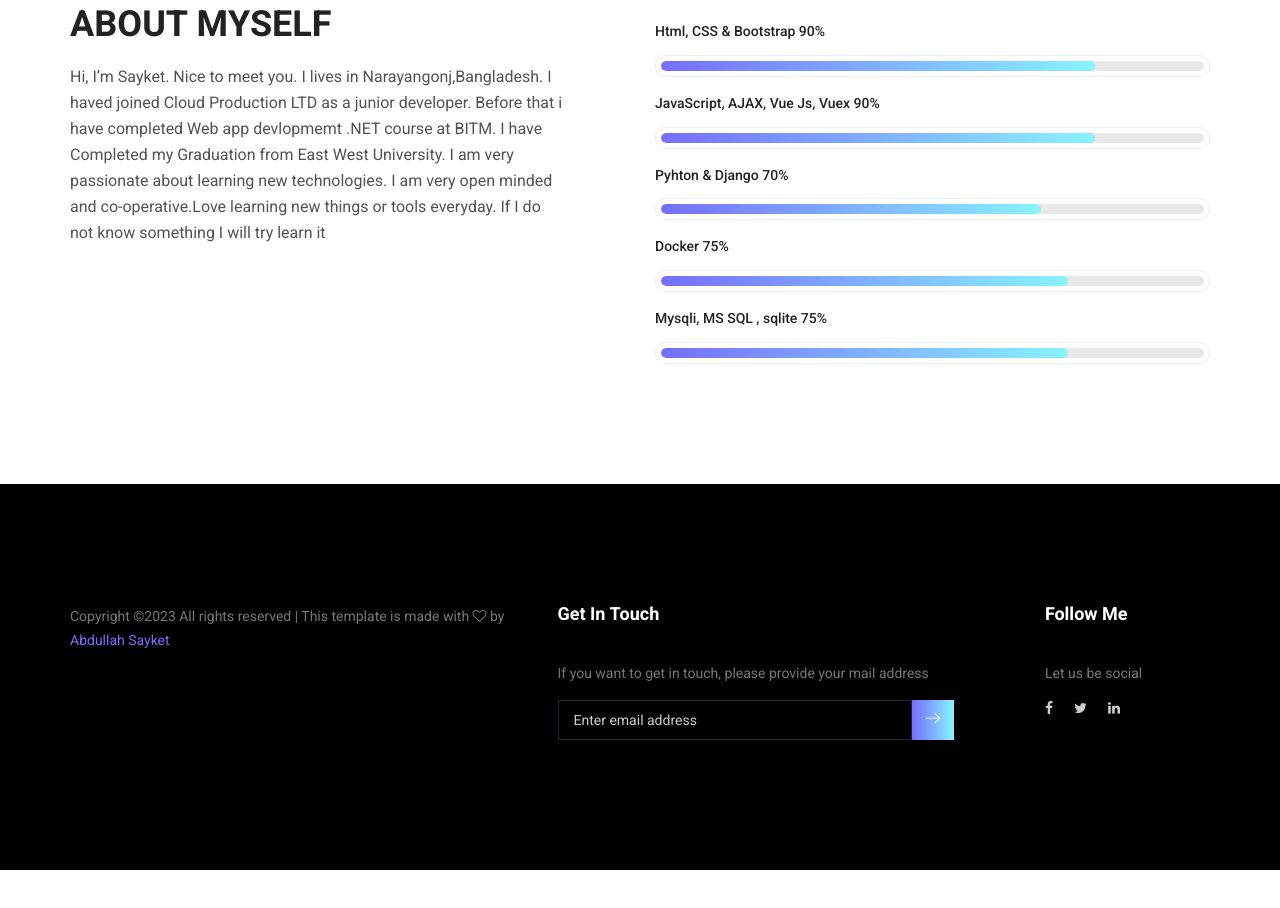
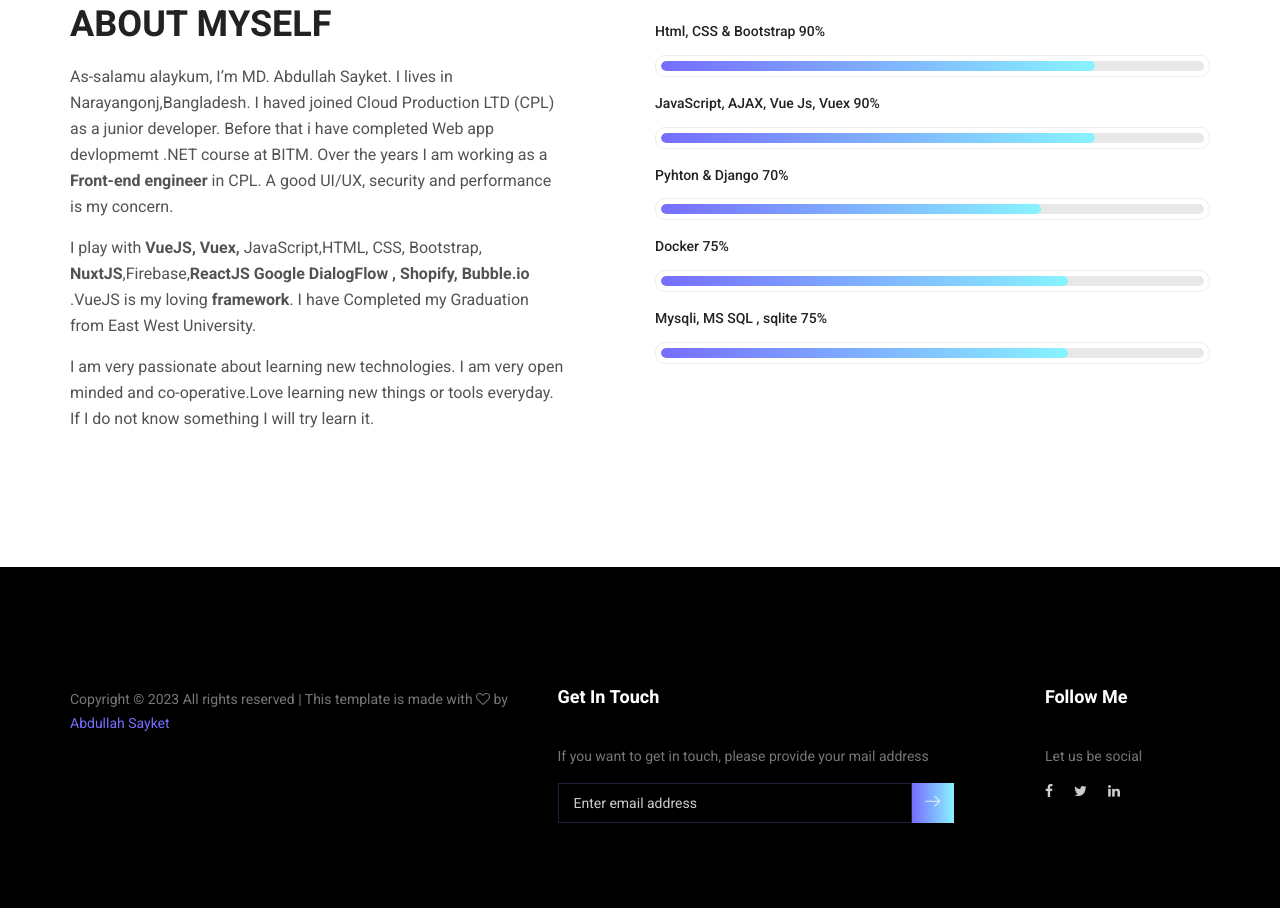
Before and after one commit to abduallahnoorsayket/MyPortfolio, a plain HTML site: page about-us.html in a window 1280 px wide. Shown: the part 1408-2316 px from the top of the page. Before the commit the page ends 2278 px from the top, so only its background shows below. Drawn offline with Linux system fonts and the light colour scheme.

Commit message:
about me updated

```diff
--- a/about-us.html
+++ b/about-us.html
@@ -1,47 +1,64 @@
-<!doctype html>
+<!DOCTYPE html>
 <html lang="en">
   <head>
     <!-- Required meta tags -->
-        <meta charset="utf-8">
-        <meta name="viewport" content="width=device-width, initial-scale=1, shrink-to-fit=no">
-        <link rel="icon" href="img/favicon.png" type="image/png">
-        <title>About sayket </title>
+    <meta charset="utf-8" />
+    <meta
+      name="viewport"
+      content="width=device-width, initial-scale=1, shrink-to-fit=no"
+    />
+    <link rel="icon" href="img/favicon.png" type="image/png" />
+    <title>About sayket</title>
     <!-- Bootstrap CSS -->
-        <link rel="stylesheet" href="css/bootstrap.css">
-        <link rel="stylesheet" href="vendors/linericon/style.css">
-        <link rel="stylesheet" href="css/font-awesome.min.css">
-        <link rel="stylesheet" href="vendors/owl-carousel/owl.carousel.min.css">
-        <link rel="stylesheet" href="vendors/lightbox/simpleLightbox.css">
-        <link rel="stylesheet" href="vendors/nice-select/css/nice-select.css">
-        <link rel="stylesheet" href="vendors/animate-css/animate.css">
-        <link rel="stylesheet" href="vendors/popup/magnific-popup.css">
+    <link rel="stylesheet" href="css/bootstrap.css" />
+    <link rel="stylesheet" href="vendors/linericon/style.css" />
+    <link rel="stylesheet" href="css/font-awesome.min.css" />
+    <link rel="stylesheet" href="vendors/owl-carousel/owl.carousel.min.css" />
+    <link rel="stylesheet" href="vendors/lightbox/simpleLightbox.css" />
+    <link rel="stylesheet" href="vendors/nice-select/css/nice-select.css" />
+    <link rel="stylesheet" href="vendors/animate-css/animate.css" />
+    <link rel="stylesheet" href="vendors/popup/magnific-popup.css" />
     <!-- main css -->
-        <link rel="stylesheet" href="css/style.css">
-        <link rel="stylesheet" href="css/responsive.css">
+    <link rel="stylesheet" href="css/style.css" />
+    <link rel="stylesheet" href="css/responsive.css" />
   </head>
   <body>
-
     <!--================Header Menu Area =================-->
     <header class="header_area">
       <div class="main_menu">
         <nav class="navbar navbar-expand-lg navbar-light">
           <div class="container box_1620">
             <!-- Brand and toggle get grouped for better mobile display -->
-						<a class="navbar-brand logo_h" href="index.html"><h2 style="color:white">Md. Abdullah Sayket</h2></a>
-						<button class="navbar-toggler" type="button" data-toggle="collapse" data-target="#navbarSupportedContent" aria-controls="navbarSupportedContent" aria-expanded="false" aria-label="Toggle navigation">
+            <a class="navbar-brand logo_h" href="index.html"
+              ><h2 style="color: white">Md. Abdullah Sayket</h2></a
+            >
+            <button
+              class="navbar-toggler"
+              type="button"
+              data-toggle="collapse"
+              data-target="#navbarSupportedContent"
+              aria-controls="navbarSupportedContent"
+              aria-expanded="false"
+              aria-label="Toggle navigation"
+            >
               <span class="icon-bar"></span>
               <span class="icon-bar"></span>
               <span class="icon-bar"></span>
             </button>
             <!-- Collect the nav links, forms, and other content for toggling -->
-						<div class="collapse navbar-collapse offset" id="navbarSupportedContent">
+            <div
+              class="collapse navbar-collapse offset"
+              id="navbarSupportedContent"
+            >
               <ul class="nav navbar-nav menu_nav ml-auto">
-								<li class="nav-item active"><a class="nav-link" href="index.html">Home</a></li>
-								<li class="nav-item"><a class="nav-link" href="about-us.html">About</a></li>
-
+                <li class="nav-item active">
+                  <a class="nav-link" href="index.html">Home</a>
+                </li>
+                <li class="nav-item">
+                  <a class="nav-link" href="about-us.html">About</a>
+                </li>
               </ul>
             </div>
-
           </div>
         </nav>
       </div>
@@ -66,14 +83,13 @@
     </section>
     <!--================End Home Banner Area =================-->
 
-
     <!--================Home Banner Area =================-->
     <section class="profile_area">
       <div class="container">
         <div class="profile_inner p_120">
           <div class="row">
             <div class="col-lg-5">
-							<img class="img-fluid" src="img/personal-2.jpg" alt="">
+              <img class="img-fluid" src="img/personal-2.jpg" alt="" />
             </div>
             <div class="col-lg-7">
               <div class="personal_text">
@@ -82,15 +98,45 @@
                 <h4>Designer, Front-end Developer</h4>
                 <p></p>
                 <ul class="list basic_info">
-									<li><a href="#"><i class="lnr lnr-calendar-full"></i> 9th july , 1994</a></li>
-									<li><a href="#"><i class="lnr lnr-phone-handset"></i>018 4582 4595</a></li>
-									<li><a href="#"><i class="lnr lnr-envelope"></i>abdullahnoorsayket@gmail.com</a></li>
-									<li><a href="#"><i class="lnr lnr-home"></i> Narayangonj, Bangladesh</a></li>
+                  <li>
+                    <a href="#"
+                      ><i class="lnr lnr-calendar-full"></i> 9th july , 1994</a
+                    >
+                  </li>
+                  <li>
+                    <a href="#"
+                      ><i class="lnr lnr-phone-handset"></i>018 4582 4595</a
+                    >
+                  </li>
+                  <li>
+                    <a href="#"
+                      ><i class="lnr lnr-envelope"></i
+                      >abdullahnoorsayket@gmail.com</a
+                    >
+                  </li>
+                  <li>
+                    <a href="#"
+                      ><i class="lnr lnr-home"></i> Narayangonj, Bangladesh</a
+                    >
+                  </li>
                 </ul>
                 <ul class="list personal_social">
-									<li><a href="https://www.facebook.com/abd.sayket"><i class="fa fa-facebook"></i></a></li>
-									<li><a href="https://twitter.com/AbdullahSayket"><i class="fa fa-twitter"></i></a></li>
-									<li><a href="https://www.linkedin.com/in/abdullah-noor-sayket-b4b4a7166/"><i class="fa fa-linkedin"></i></a></li>
+                  <li>
+                    <a href="https://www.facebook.com/abd.sayket"
+                      ><i class="fa fa-facebook"></i
+                    ></a>
+                  </li>
+                  <li>
+                    <a href="https://twitter.com/AbdullahSayket"
+                      ><i class="fa fa-twitter"></i
+                    ></a>
+                  </li>
+                  <li>
+                    <a
+                      href="https://www.linkedin.com/in/abdullah-noor-sayket-b4b4a7166/"
+                      ><i class="fa fa-linkedin"></i
+                    ></a>
+                  </li>
                 </ul>
               </div>
             </div>
@@ -107,10 +153,29 @@
           <div class="col-lg-6">
             <div class="welcome_text">
               <h4>About Myself</h4>
-        					<p>Hi, I’m Sayket. Nice to meet you. I lives in Narayangonj,Bangladesh. I haved  joined  Cloud Production LTD   as a junior developer.
-								 Before that  i have completed Web app devlopmemt .NET course at BITM. I have Completed my Graduation from
-								 East West University. I am  very passionate about learning
-								new  technologies.  I am very open minded and co-operative.Love learning new things or tools everyday. If I do not know something I will try learn it</p>
+              <p>
+                As-salamu alaykum, I’m MD. Abdullah Sayket. I lives in
+                Narayangonj,Bangladesh. I haved joined Cloud Production LTD
+                (CPL) as a junior developer. Before that i have completed Web
+                app devlopmemt .NET course at BITM. Over the years I am working
+                as a
+                <strong> Front-end engineer</strong> in CPL. A good UI/UX,
+                security and performance is my concern.
+              </p>
+              <p>
+                I play with
+                <strong>VueJS, Vuex,</strong>
+                JavaScript,HTML, CSS, Bootstrap,
+                <strong>NuxtJS</strong>,Firebase,<strong>ReactJS</strong>
+                <strong>Google DialogFlow , Shopify, Bubble.io</strong> .VueJS
+                is my loving <strong>framework</strong>. I have Completed my
+                Graduation from East West University.
+              </p>
+              <p>
+                I am very passionate about learning new technologies. I am very
+                open minded and co-operative.Love learning new things or tools
+                everyday. If I do not know something I will try learn it.
+              </p>
               <!-- <div class="row">
         						<div class="col-md-4">
         							<div class="wel_item">
@@ -139,20 +204,36 @@
           <div class="col-lg-6">
             <div class="tools_expert">
               <div class="skill_main">
-
                 <div class="skill_item">
-									<h4>Html, CSS & Bootstrap <span class="counter">90</span>%</h4>
+                  <h4>
+                    Html, CSS & Bootstrap <span class="counter">90</span>%
+                  </h4>
                   <div class="progress_br">
                     <div class="progress">
-											<div class="progress-bar" role="progressbar" aria-valuenow="80" aria-valuemin="0" aria-valuemax="100"></div>
+                      <div
+                        class="progress-bar"
+                        role="progressbar"
+                        aria-valuenow="80"
+                        aria-valuemin="0"
+                        aria-valuemax="100"
+                      ></div>
                     </div>
                   </div>
                 </div>
                 <div class="skill_item">
-									<h4>JavaScript, AJAX, Vue Js, Vuex  <span class="counter">90</span>%</h4>
+                  <h4>
+                    JavaScript, AJAX, Vue Js, Vuex
+                    <span class="counter">90</span>%
+                  </h4>
                   <div class="progress_br">
                     <div class="progress">
-											<div class="progress-bar" role="progressbar" aria-valuenow="80" aria-valuemin="0" aria-valuemax="100"></div>
+                      <div
+                        class="progress-bar"
+                        role="progressbar"
+                        aria-valuenow="80"
+                        aria-valuemin="0"
+                        aria-valuemax="100"
+                      ></div>
                     </div>
                   </div>
                 </div>
@@ -160,28 +241,46 @@
                   <h4>Pyhton & Django <span class="counter">70</span>%</h4>
                   <div class="progress_br">
                     <div class="progress">
-											<div class="progress-bar" role="progressbar" aria-valuenow="70" aria-valuemin="0" aria-valuemax="100"></div>
+                      <div
+                        class="progress-bar"
+                        role="progressbar"
+                        aria-valuenow="70"
+                        aria-valuemin="0"
+                        aria-valuemax="100"
+                      ></div>
                     </div>
                   </div>
                 </div>
                 <div class="skill_item">
-									<h4>Docker  <span class="counter">75</span>%</h4>
+                  <h4>Docker <span class="counter">75</span>%</h4>
                   <div class="progress_br">
                     <div class="progress">
-											<div class="progress-bar" role="progressbar" aria-valuenow="75" aria-valuemin="0" aria-valuemax="100"></div>
+                      <div
+                        class="progress-bar"
+                        role="progressbar"
+                        aria-valuenow="75"
+                        aria-valuemin="0"
+                        aria-valuemax="100"
+                      ></div>
                     </div>
                   </div>
                 </div>
                 <div class="skill_item">
-									<h4>Mysqli, MS SQL , sqlite <span class="counter">75</span>%</h4>
+                  <h4>
+                    Mysqli, MS SQL , sqlite <span class="counter">75</span>%
+                  </h4>
                   <div class="progress_br">
                     <div class="progress">
-											<div class="progress-bar" role="progressbar" aria-valuenow="75" aria-valuemin="0" aria-valuemax="100"></div>
+                      <div
+                        class="progress-bar"
+                        role="progressbar"
+                        aria-valuenow="75"
+                        aria-valuemin="0"
+                        aria-valuemax="100"
+                      ></div>
                     </div>
                   </div>
                 </div>
-
-
               </div>
             </div>
           </div>
@@ -248,9 +347,19 @@
         						<h3>About Me</h3>
         					</div>
         					<p>Do you want to be even more successful? Learn to love learning and growth. The more effort you put into improving your skills,</p> -->
-        					<p><!-- Link back to Colorlib can't be removed. Template is licensed under CC BY 3.0. -->
-Copyright &copy;<script>document.write(new Date().getFullYear());</script> All rights reserved | This template is made with <i class="fa fa-heart-o" aria-hidden="true"></i> by <a href="https://github.com/abduallahnoorsayket" target="_blank">Abdullah Sayket</a>
-<!-- Link back to Colorlib can't be removed. Template is licensed under CC BY 3.0. --></p>
+              <p>
+                <!-- Link back to Colorlib can't be removed. Template is licensed under CC BY 3.0. -->
+                Copyright &copy;
+                <script>
+                  document.write(new Date().getFullYear());
+                </script>
+                All rights reserved | This template is made with
+                <i class="fa fa-heart-o" aria-hidden="true"></i> by
+                <a href="https://github.com/abduallahnoorsayket" target="_blank"
+                  >Abdullah Sayket</a
+                >
+                <!-- Link back to Colorlib can't be removed. Template is licensed under CC BY 3.0. -->
+              </p>
             </aside>
           </div>
           <div class="col-lg-5 col-sm-6">
@@ -258,12 +367,28 @@ Copyright &copy;<script>document.write(new Date().getFullYear());</script> All r
               <div class="f_title">
                 <h3>Get In Touch</h3>
               </div>
-        					<p> If you want to get in touch, please provide your mail address </p>
+              <p>
+                If you want to get in touch, please provide your mail address
+              </p>
               <div id="mc_embed_signup">
-                                <form target="_blank" action="https://spondonit.us12.list-manage.com/subscribe/post?u=1462626880ade1ac87bd9c93a&amp;id=92a4423d01" method="get" class="subscribe_form relative">
+                <form
+                  target="_blank"
+                  action="https://spondonit.us12.list-manage.com/subscribe/post?u=1462626880ade1ac87bd9c93a&amp;id=92a4423d01"
+                  method="get"
+                  class="subscribe_form relative"
+                >
                   <div class="input-group d-flex flex-row">
-                                        <input name="EMAIL" placeholder="Enter email address" onfocus="this.placeholder = ''" onblur="this.placeholder = 'Email Address '" required="" type="email">
-                                        <button class="btn sub-btn"><span class="lnr lnr-arrow-right"></span></button>
+                    <input
+                      name="EMAIL"
+                      placeholder="Enter email address"
+                      onfocus="this.placeholder = ''"
+                      onblur="this.placeholder = 'Email Address '"
+                      required=""
+                      type="email"
+                    />
+                    <button class="btn sub-btn">
+                      <span class="lnr lnr-arrow-right"></span>
+                    </button>
                   </div>
                   <div class="mt-10 info"></div>
                 </form>
@@ -277,9 +402,22 @@ Copyright &copy;<script>document.write(new Date().getFullYear());</script> All r
               </div>
               <p>Let us be social</p>
               <ul class="list">
-        						<li><a href="https://www.facebook.com/abd.sayket"><i class="fa fa-facebook"></i> </a></li>
-        						<li><a href="https://twitter.com/AbdullahSayket"><i class="fa fa-twitter"></i></a></li>
-        						<li><a href="https://www.linkedin.com/in/abdullah-noor-sayket-b4b4a7166/"><i class="fa fa-linkedin"></i></a></li>
+                <li>
+                  <a href="https://www.facebook.com/abd.sayket"
+                    ><i class="fa fa-facebook"></i>
+                  </a>
+                </li>
+                <li>
+                  <a href="https://twitter.com/AbdullahSayket"
+                    ><i class="fa fa-twitter"></i
+                  ></a>
+                </li>
+                <li>
+                  <a
+                    href="https://www.linkedin.com/in/abdullah-noor-sayket-b4b4a7166/"
+                    ><i class="fa fa-linkedin"></i
+                  ></a>
+                </li>
               </ul>
             </aside>
           </div>
@@ -287,9 +425,6 @@ Copyright &copy;<script>document.write(new Date().getFullYear());</script> All r
       </div>
     </footer>
     <!--================End Footer Area =================-->
-
-
-
 
     <!-- Optional JavaScript -->
     <!-- jQuery first, then Popper.js, then Bootstrap JS -->
```
Also changed, not shown: index.html (+16 -10 lines). Lines whose indentation alone changed are shown as unchanged.
